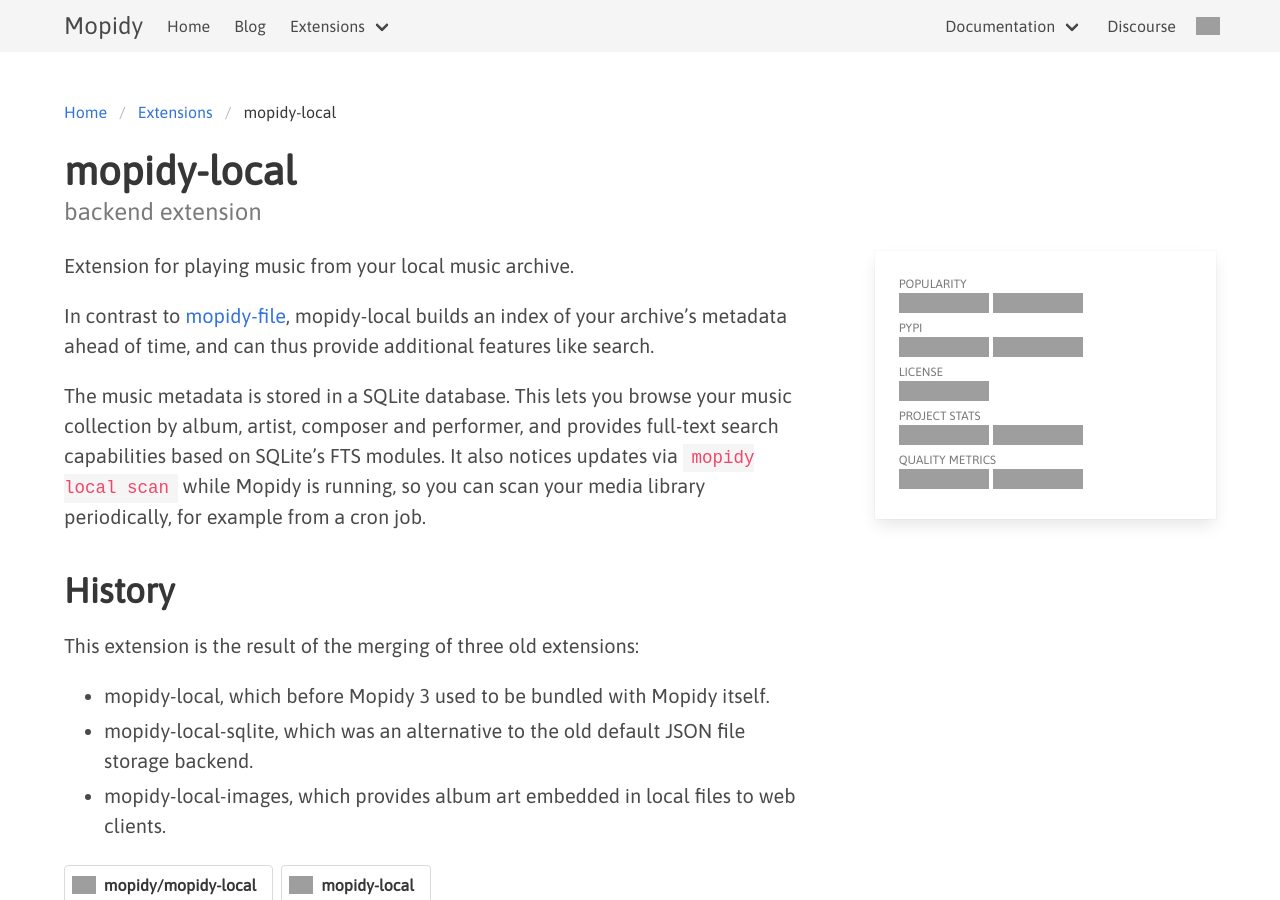
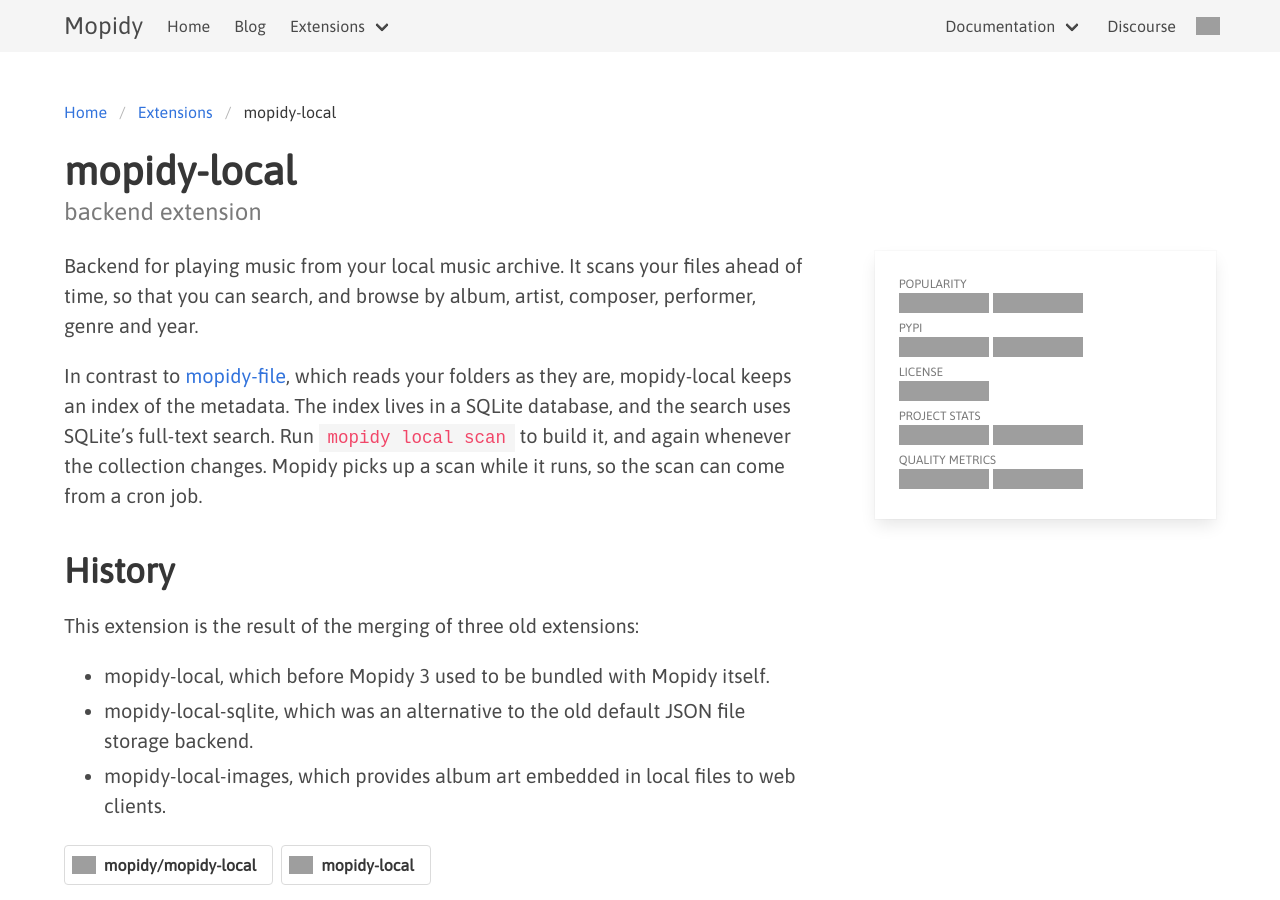
Before and after one commit to mopidy/website, a Jekyll site: the page built from _ext/local.md, in a window 1280 px wide and 900 px high, cut to the strip 0-900 px from the top of the window. Built offline with Jekyll 4.4.1, drawn with Linux system fonts in a browser that asks for light colours; grey boxes are pictures that could not be loaded.

Commit message:
fix: Say what separates mopidy-file from mopidy-local

```diff
--- a/_ext/local.md
+++ b/_ext/local.md
@@ -21,17 +21,16 @@
     checked: 2026-09-16
 ---
 
-Extension for playing music from your local music archive.
+Backend for playing music from your local music archive. It scans your
+files ahead of time, so that you can search, and browse by album, artist,
+composer, performer, genre and year.
 
-In contrast to [mopidy-file](/ext/file), mopidy-local builds an index of your
-archive's metadata ahead of time, and can thus provide additional features
-like search.
-
-The music metadata is stored in a SQLite database. This lets you browse your
-music collection by album, artist, composer and performer, and provides
-full-text search capabilities based on SQLite's FTS modules. It also notices
-updates via `mopidy local scan` while Mopidy is running, so you can scan
-your media library periodically, for example from a cron job.
+In contrast to [mopidy-file](/ext/file), which reads your folders as they
+are, mopidy-local keeps an index of the metadata. The index lives in a
+SQLite database, and the search uses SQLite's full-text search. Run
+`mopidy local scan` to build it, and again whenever the collection
+changes. Mopidy picks up a scan while it runs, so the scan can come from
+a cron job.
 
 ## History
 
```
Also changed, not shown: _ext/file.md (+5 -2 lines).
